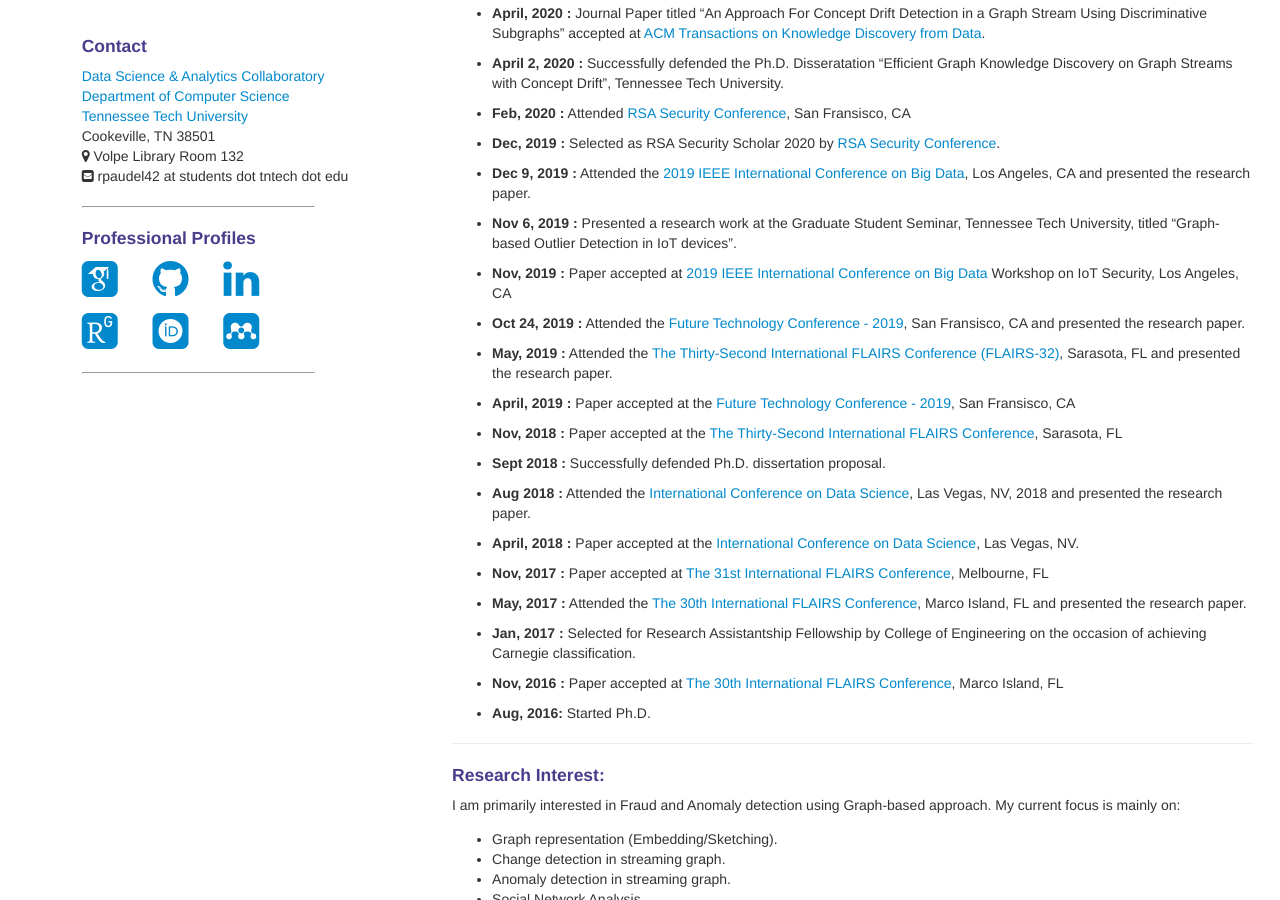
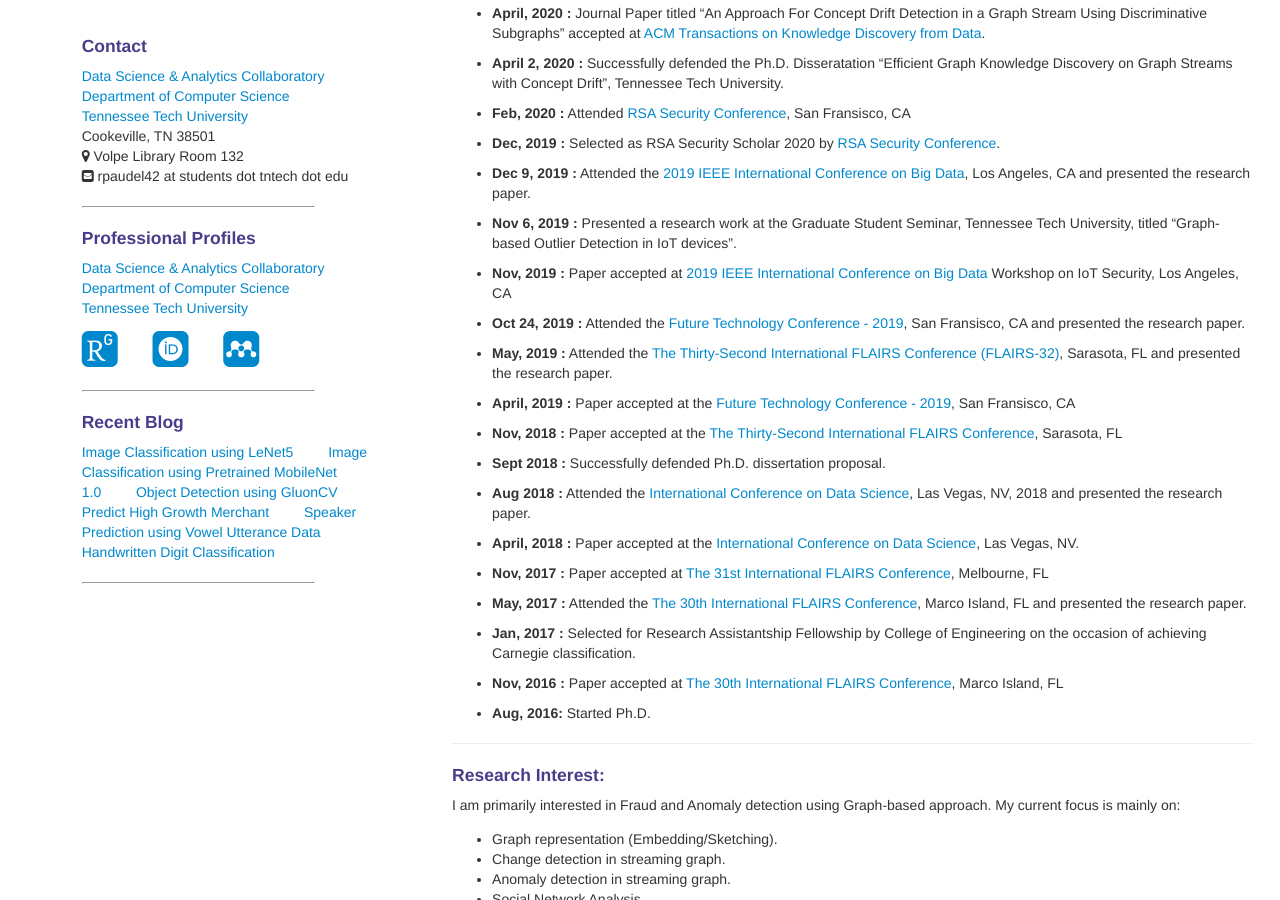
Before and after one commit to rpaudel42/rpaudel42.github.io, a Jekyll site: the page built from index.md, in a window 1280 px wide and 900 px high, scrolled down 415 px. Built offline with Jekyll 4.4.1, drawn with Linux system fonts in a browser that asks for light colours; nearby versions of some CDN libraries; some web fonts are replaced.

Commit message:
update sidebar

```diff
--- a/_includes/themes/twitter/default.html
+++ b/_includes/themes/twitter/default.html
@@ -76,9 +76,9 @@
         <div class="professonal-link">
           <h4><a name="contact"></a>Professional Profiles</h4>
           <div class="row-fluid pf-link">
-            <span class="ml-1"><a href="https://scholar.google.com/citations?user=seHpymwAAAAJ&hl=en"><i class="ai ai-google-scholar-square ai-3x"></i></a></span>
-            <span class="ml-1"><a href="https://github.com/rpaudel42"><i class="fa fa-github fa-3x"></i></a></span>
-            <span class="ml-1"><a href="https://www.linkedin.com/in/ramesh-paudel-1384b564/"><i class="fa fa-linkedin fa-3x"></i></a></span>
+            <a href="https://www.tntech.edu/engineering/programs/csc/data-science-collaboratory.php">Data Science & Analytics Collaboratory</a><br/>
+            <a href="https://www.tntech.edu/engineering/departments/csc/">Department of Computer Science</a><br/>
+            <a href="https://www.tntech.edu">Tennessee Tech University</a><br/>
           </div>
           <div class="'row-fluid pf-link">
             <span class="ml-1"><a href="https://www.researchgate.net/profile/Ramesh_Paudel4"><i class="ai ai-researchgate-square ai-3x"></i></a></span>
@@ -87,6 +87,20 @@
           </div>
         </div>
         <hr class="hr-sidebar">
+
+        <div class="recent-blog">
+          <h4><a name="contact"></a>Recent Blog</h4>
+          <div class="row-fluid pf-link">
+            <span class="ml-1"><a href="https://rpaudel42.github.io/pages/TrainLeNet/TrainLeNet.html">Image Classification using LeNet5</a></span>
+            <span class="ml-1"><a href="https://rpaudel42.github.io/pages/image_classification/image.html">Image Classification using Pretrained MobileNet 1.0</a></span>
+            <span class="ml-1"><a href="https://rpaudel42.github.io/pages/ObjectClf/ObjectClf.html">Object Detection using GluonCV</a></span>
+            <span class="ml-1"><a href="https://rpaudel42.github.io/pages/predicting_customer/predicting_customer.html">Predict High Growth Merchant</a></span>
+            <span class="ml-1"><a href="https://rpaudel42.github.io/pages/speaker/speakerclassification.html">Speaker Prediction using Vowel Utterance Data</a></span>
+            <span class="ml-1ast"><a href="https://rpaudel42.github.io/pages/Covid-19/Covid-19.html">Handwritten Digit Classification</a></span>
+          </div>
+        </div>
+        <hr class="hr-sidebar">
+
       </header>
       <div class="container-body">
         <div class="content">
```
Also changed, not shown: pages/ObjectClf/ObjectClf.md (+1 -1 lines), pages/TrainLeNet/LeNet-5.png (added).
